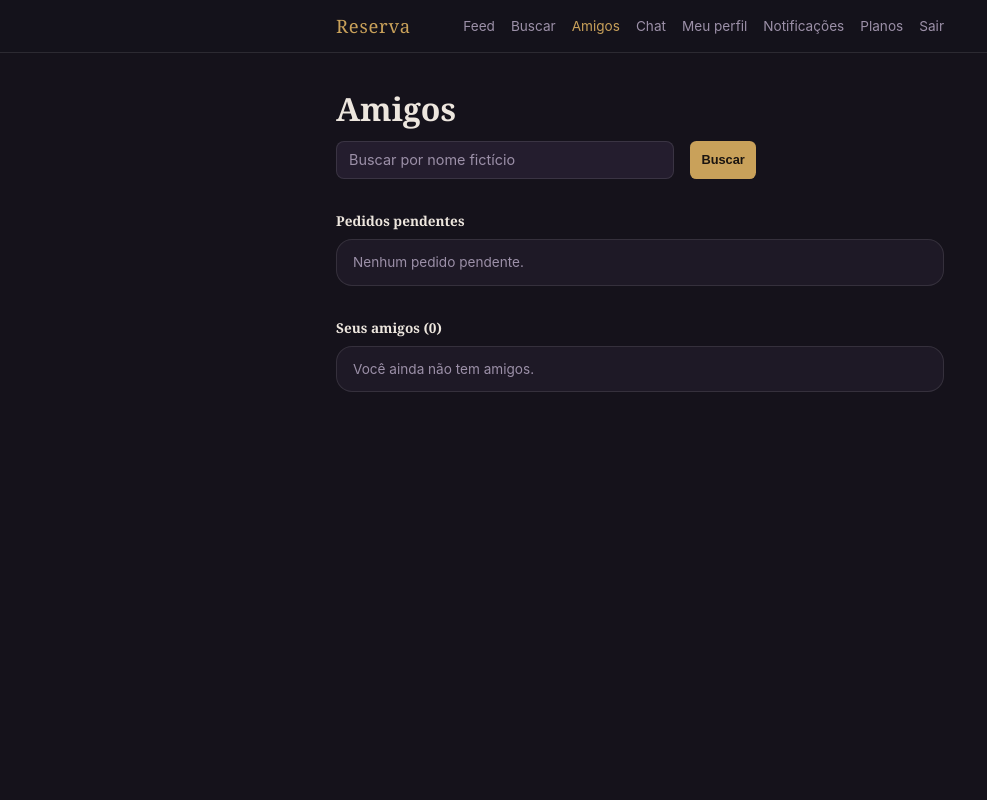
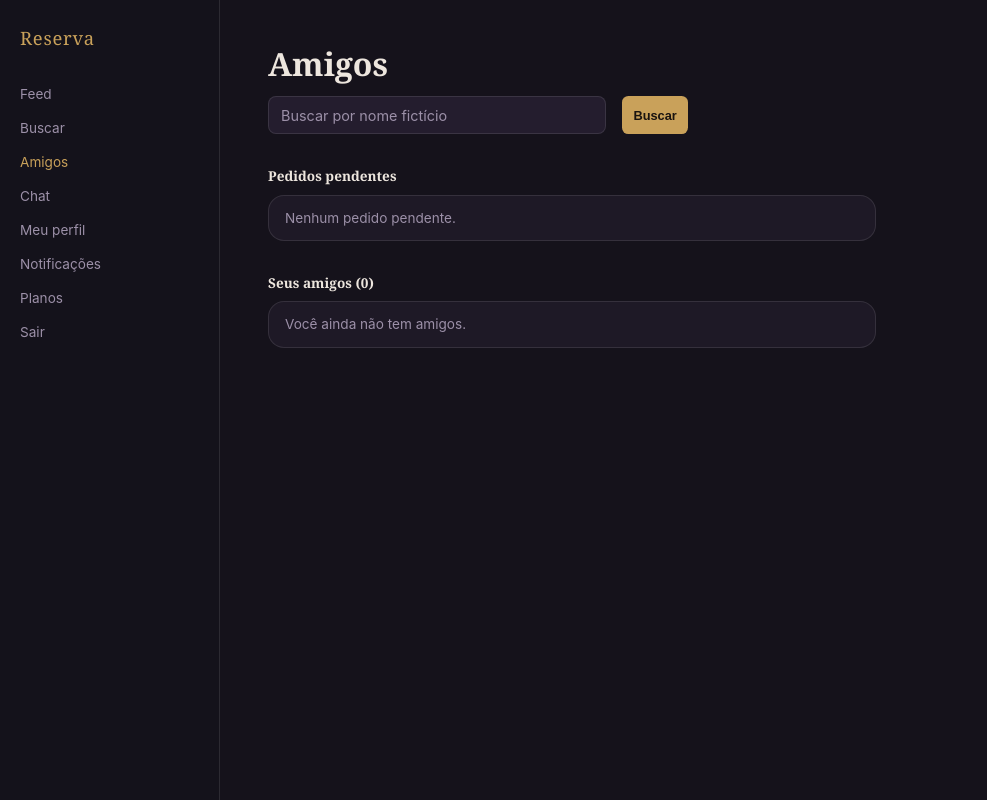
Before and after one commit to Ambar2307/venus, a PHP site: page /amigos.php in a window 1280 px wide. Shown: the whole page, without its empty margins (0-987 px from the left). Run offline with PHP 8.4, Linux system fonts and the light colour scheme; the visitor is signed in with stand-in values (Sample User, id 1); data that the repository does not hold is empty.

Commit message:
Mover menu de navegação para barra lateral esquerda no desktop
O menu (Feed, Buscar, Amigos, Chat, Meu perfil, Notificações, Planos,
Sair) sai do topo horizontal e passa a ficar fixo à esquerda em telas
a partir de 860px, ocupando a altura toda. Em telas menores (celular)
mantém o comportamento anterior: barra horizontal no topo, com rolagem
lateral se não couber tudo.

Testado com Playwright em 1280px (sidebar fixa) e 390px (barra
horizontal no topo) no feed e em "Meu perfil" — layout e abas
continuam funcionando normalmente nos dois tamanhos.

Co-Authored-By: Claude Sonnet 5 <noreply@anthropic.com>
Claude-Session: https://claude.ai/code/session_01PhSvxXBQeRH8F4SuqFdUGb

```diff
--- a/assets/css/style.css
+++ b/assets/css/style.css
@@ -45,21 +45,23 @@ a {
   padding: 0 1rem;
 }
 
-.top-nav {
+.layout {
+  display: flex;
+  flex-direction: column;
+  min-height: 100vh;
+}
+
+.sidebar {
   border-bottom: 1px solid var(--border);
   background: rgba(21, 18, 27, 0.9);
   position: sticky;
   top: 0;
   z-index: 10;
-}
-
-.top-nav .container {
   display: flex;
   align-items: center;
-  justify-content: space-between;
-  padding-top: .75rem;
-  padding-bottom: .75rem;
-  max-width: 640px;
+  gap: 1.25rem;
+  padding: .75rem 1rem;
+  overflow-x: auto;
 }
 
 .brand {
@@ -68,12 +70,14 @@ a {
   letter-spacing: .04em;
   color: var(--gold);
   text-decoration: none;
+  flex-shrink: 0;
 }
 
 .nav-links {
   display: flex;
   gap: 1rem;
   font-size: .85rem;
+  white-space: nowrap;
 }
 
 .nav-links a {
@@ -88,6 +92,41 @@ a {
 
 .page {
   padding: 2rem 0 4rem;
+  flex: 1;
+  min-width: 0;
+}
+
+@media (min-width: 860px) {
+  .layout {
+    flex-direction: row;
+  }
+
+  .sidebar {
+    flex-direction: column;
+    align-items: flex-start;
+    gap: 2rem;
+    width: 220px;
+    flex-shrink: 0;
+    height: 100vh;
+    border-bottom: none;
+    border-right: 1px solid var(--border);
+    padding: 1.5rem 1.25rem;
+    overflow-x: visible;
+  }
+
+  .nav-links {
+    flex-direction: column;
+    gap: .85rem;
+    white-space: normal;
+  }
+
+  .page {
+    padding: 2.5rem 0 4rem;
+  }
+
+  .page .container {
+    margin: 0 0 0 2rem;
+  }
 }
 
 .card {
--- a/templates/footer.php
+++ b/templates/footer.php
@@ -1,5 +1,6 @@
-  </div>
-</main>
+    </div>
+  </main>
+</div>
 <script src="/assets/js/app.js"></script>
 </body>
 </html>
--- a/templates/header.php
+++ b/templates/header.php
@@ -13,10 +13,10 @@ $activePage = $activePage ?? '';
   <link rel="stylesheet" href="/assets/css/style.css">
 </head>
 <body data-user-id="<?= e($currentUser['id'] ?? '') ?>">
-<nav class="top-nav">
-  <div class="container">
+<div class="layout">
+  <aside class="sidebar">
     <a href="/index.php" class="brand">Reserva</a>
-    <div class="nav-links">
+    <nav class="nav-links">
       <a href="/index.php" class="<?= $activePage === 'feed' ? 'active' : '' ?>">Feed</a>
       <?php if ($currentUser): ?>
         <a href="/buscar.php" class="<?= $activePage === 'buscar' ? 'active' : '' ?>">Buscar</a>
@@ -37,8 +37,7 @@ $activePage = $activePage ?? '';
         <a href="/login.php" class="<?= $activePage === 'login' ? 'active' : '' ?>">Entrar</a>
         <a href="/signup.php" class="<?= $activePage === 'signup' ? 'active' : '' ?>">Criar perfil</a>
       <?php endif; ?>
-    </div>
-  </div>
-</nav>
-<main class="page">
-  <div class="container">
+    </nav>
+  </aside>
+  <main class="page">
+    <div class="container">
```
